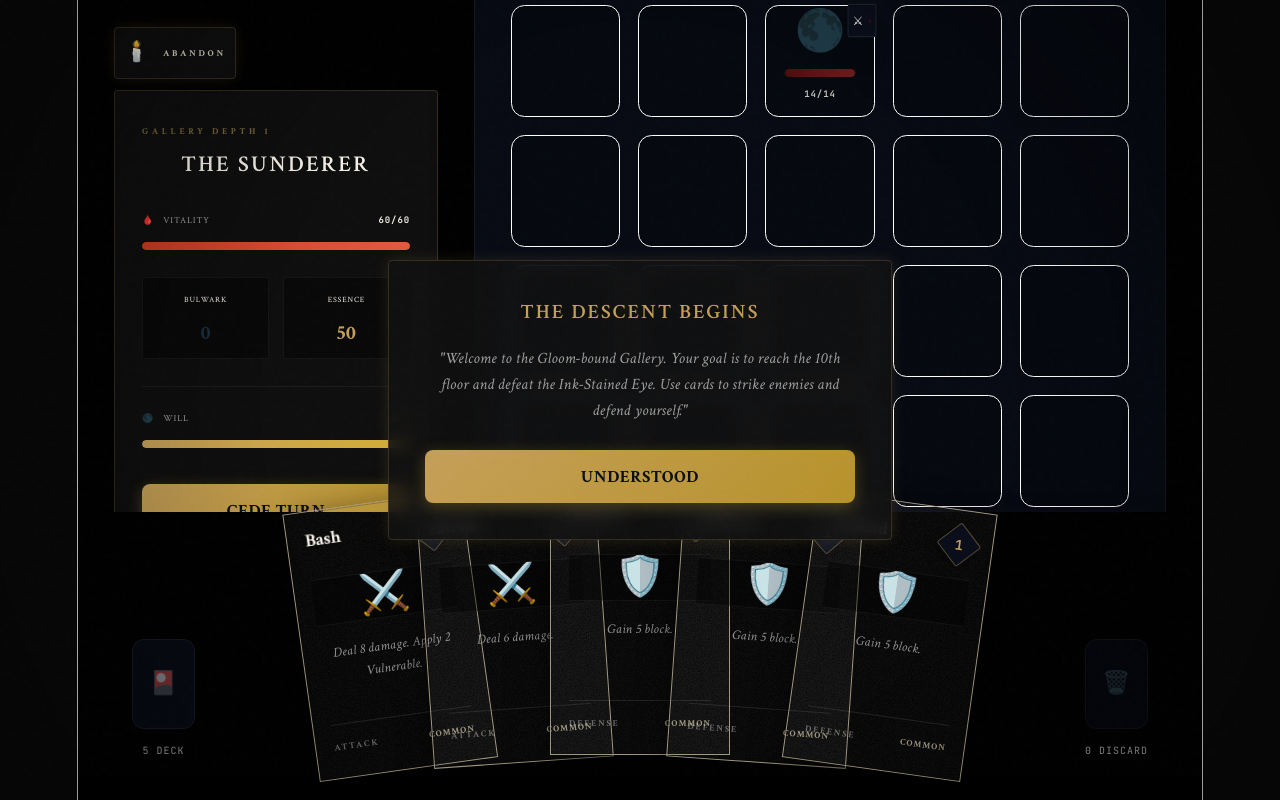
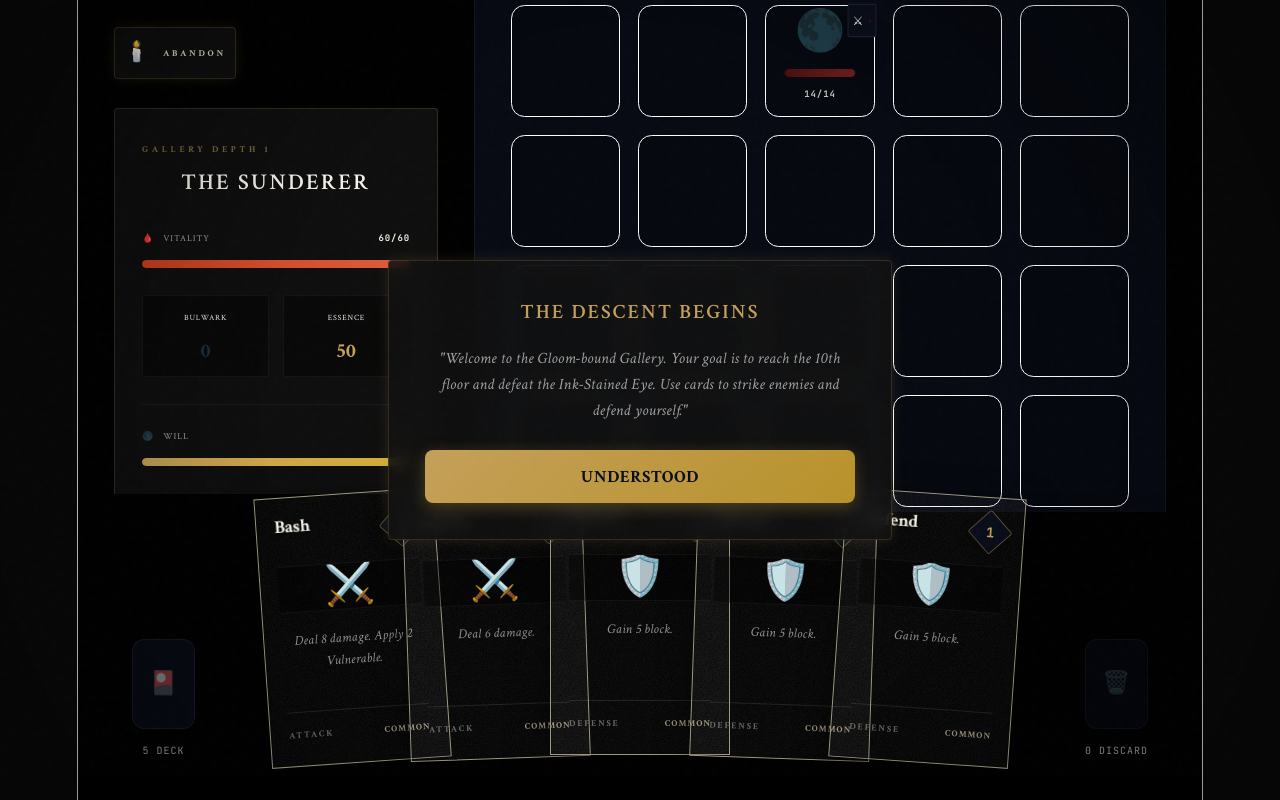
Before and after one commit to Arpit-Mahala1/CARDHAVEN, a React (Vite) app in the folder cardhaven/: page / in a window 1280 px wide. Both pictures are taken after a click on the button "NEW THRESHOLD". Built offline with nearby package versions, Linux system fonts and the light colour scheme; the HTML template or start-up script is replaced by a standard one; a web font is replaced by a local one.

Commit message:
side menu fix

```diff
--- a/cardhaven/src/components/BattleScreen.tsx
+++ b/cardhaven/src/components/BattleScreen.tsx
@@ -109,7 +109,7 @@ export default function BattleScreen({
       <div className="flex flex-1 w-full max-w-[1400px] mx-auto px-8 py-4 gap-8 overflow-hidden">
 
         {/* Left Side: Stats & Info (Scrollable if needed) */}
-        <div className="flex flex-col gap-4 w-72 h-[78vh] overflow-y-auto no-scrollbar mt-16">
+        <div className="flex flex-col gap-4 w-72 relative mt-20 max-h-[calc(100vh-200px)] overflow-y-auto no-scrollbar z-20">
           <div className="glass-panel p-6 flex flex-col gap-6 border-opacity-10">
             {/* Class & Floor */}
             <div className="flex flex-col gap-1">
@@ -174,7 +174,7 @@ export default function BattleScreen({
           </div>
 
           {/* Status Effects & Relics */}
-          <div className="glass-panel p-5 flex flex-col gap-5 border-opacity-10">
+          <div className="glass-panel p-5 flex flex-col gap-5 border-opacity-10 flex-1">
             <div className="flex flex-col gap-2">
               <span className="text-[8px] text-text-muted uppercase font-bold tracking-[0.3em] opacity-60">Afflictions</span>
               <div className="flex gap-2 flex-wrap">
@@ -241,10 +241,13 @@ export default function BattleScreen({
             return (
               <div
                 key={`${card.id}-${i}`}
-                className="transition-transform duration-300 -ml-12 first:ml-0 cursor-pointer"
+                className="transition-all duration-300 -ml-8 first:ml-0 cursor-pointer hover:-translate-y-3"
                 style={{
-                  transform: selectedCard !== i ? `rotate(${rotation}deg) translateY(${translateY}px)` : 'translateY(-40px) scale(1.1)',
-                  zIndex: selectedCard === i ? 100 : i
+                  transform: selectedCard !== i
+                    ? `rotate(${rotation * 0.5}deg) translateY(${translateY * 0.5}px)`
+                    : 'translateY(-48px) scale(1.08) rotate(0deg)',
+                  zIndex: selectedCard === i ? 100 : i,
+                  filter: selectedCard !== null && selectedCard !== i ? 'brightness(0.8)' : 'none',
                 }}
               >
                 <Card
```
